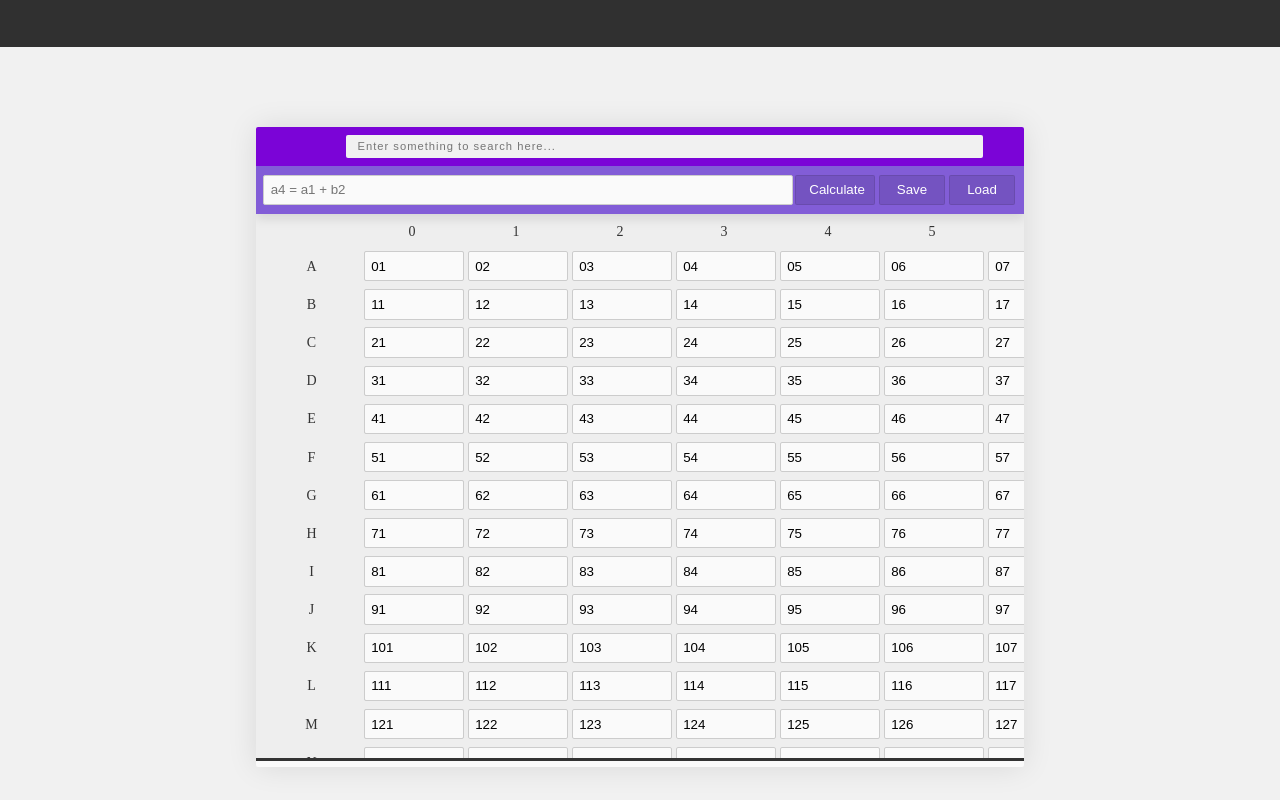
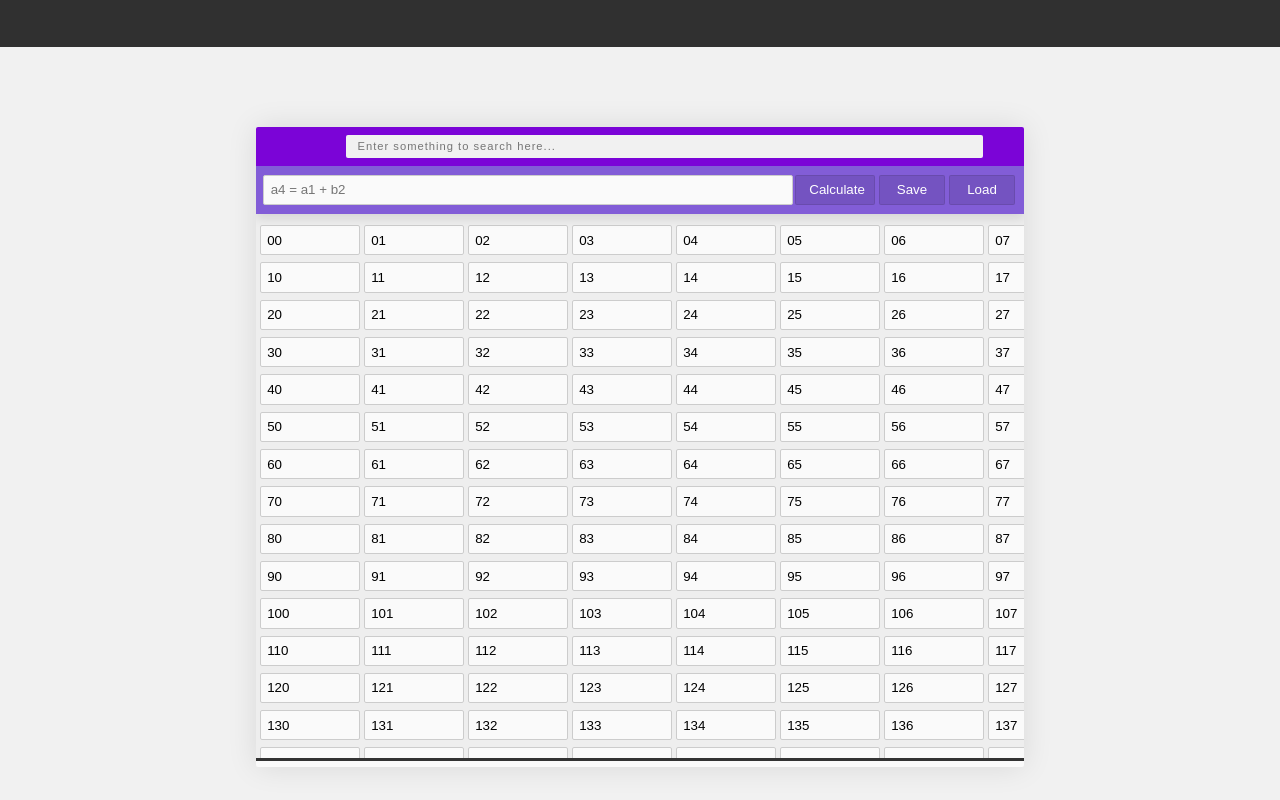
Before and after one commit to ankushjamdagani/portfolio, a React app: page / in a window 1280 px wide. Shown: the part 781-1581 px from the top of the page. Built offline with nearby package versions, Linux system fonts and the light colour scheme; some icons are missing.

Commit message:
Component - Grid - RowCol Label Hide

```diff
--- a/src/components/grid-cell/Grid-Cell.jsx
+++ b/src/components/grid-cell/Grid-Cell.jsx
@@ -33,7 +33,7 @@ const GridCell = ({data, rowIndex, colIndex, saveChanges, rowAdd, rowMove, rowRe
 	return (
 		<div className='grid-cell'>
 			{
-				colIndex === 0 && <div className="row-head">{String.fromCharCode(rowIndex+97)}</div>
+				/*colIndex === 0 && <div className="row-head">{String.fromCharCode(rowIndex+97)}</div>*/
 			}
 			<input
 				type="text"
--- a/src/components/grid-row/Grid-Row.jsx
+++ b/src/components/grid-row/Grid-Row.jsx
@@ -12,7 +12,7 @@ const GridRow = ({data, rowIndex}) => {
 				rowIndex === 0 &&
 				<div className="grid-head">
 					{
-						data.map((item, i) => <div className="col-head" key={"col"+(i-1)}>{i-1}</div>)
+						/*data.map((item, i) => <div className="col-head" key={"col"+(i-1)}>{i-1}</div>)*/
 					}
 				</div>
 			}
```
